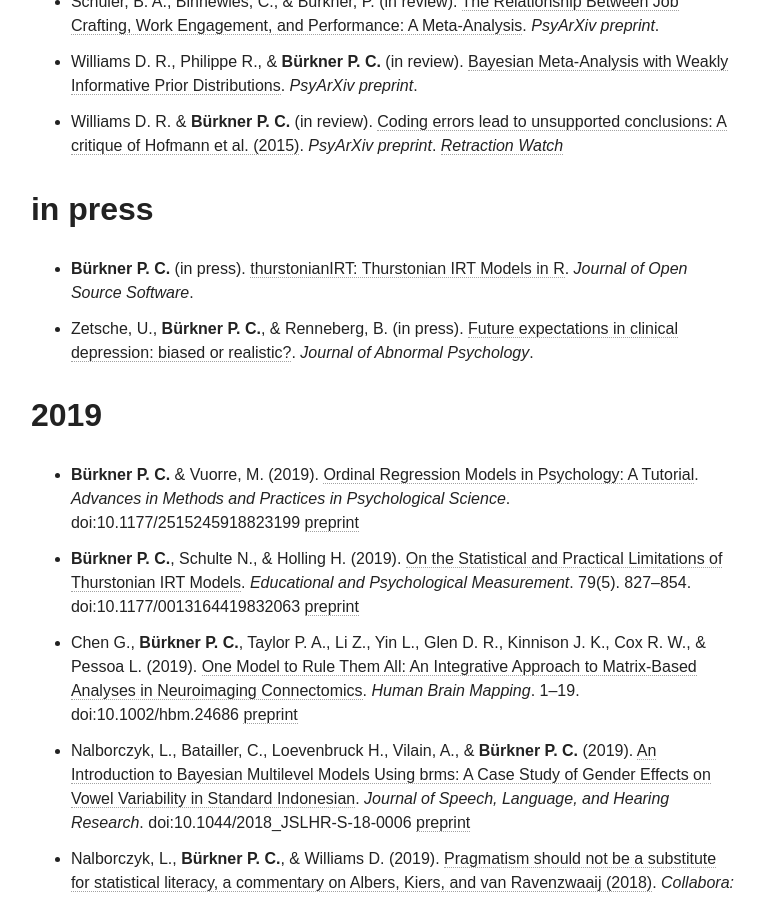
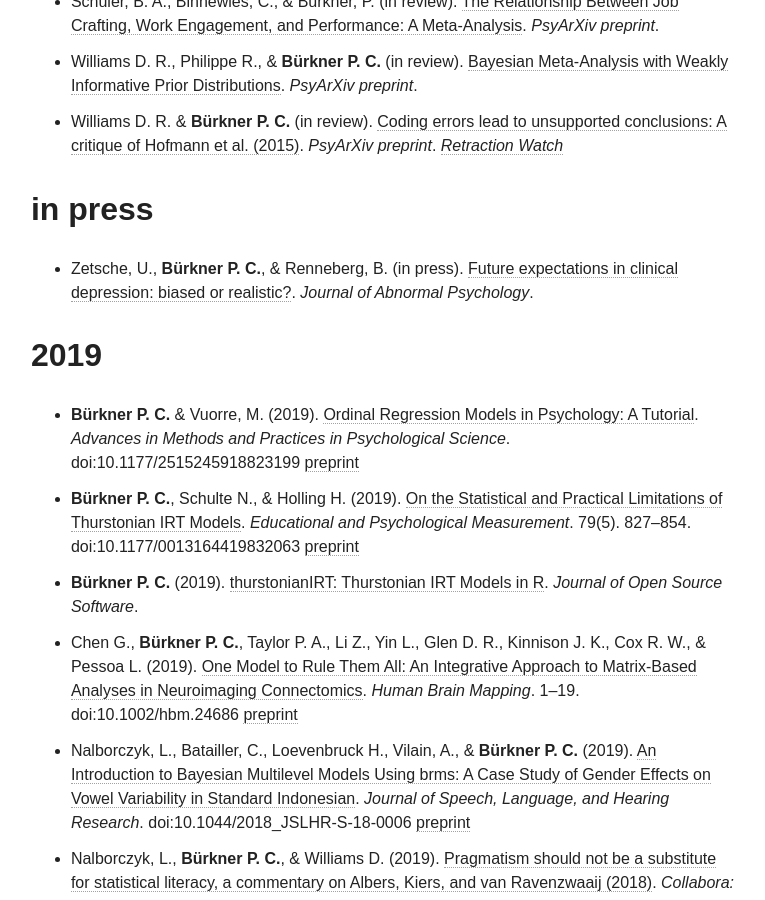
Before and after one commit to paul-buerkner/paul-buerkner.github.io, a Jekyll site: the page built from publications/index.md, in a window 1280 px wide and 900 px high, scrolled down 1292 px. Shown: the whole window, without its empty margins (255-1020 px from the left). Built offline with Jekyll 4.4.1, drawn with Linux system fonts in a browser that asks for light colours; nearby versions of some CDN libraries.

Commit message:
move paper to published

```diff
--- a/publications/index.md
+++ b/publications/index.md
@@ -19,13 +19,13 @@ excerpt: "A list of my publications"
 * Williams D. R. & **Bürkner P. C.** (in review). [Coding errors lead to unsupported conclusions: A critique of Hofmann et al. (2015)](https://osf.io/preprints/psyarxiv/2jpdb/). *PsyArXiv preprint*. [*Retraction Watch*](http://retractionwatch.com/2016/10/04/oh-well-love-hormone-doesnt-reduce-psychiatric-symptoms-says-researchers-in-request-to-retract/)
 
 ## in press
-* **Bürkner P. C.** (in press). [thurstonianIRT: Thurstonian IRT Models in R](https://github.com/openjournals/joss-papers/blob/joss.01641/joss.01641/10.21105.joss.01641.pdf). *Journal of Open Source Software*.
 * Zetsche, U., **Bürkner P. C.**, & Renneberg, B. (in press). [Future expectations in clinical depression: biased or realistic?](https://psyarxiv.com/w96k2/). *Journal of Abnormal Psychology*.
 
 ## 2019
 
 * **Bürkner P. C.** & Vuorre, M. (2019). [Ordinal Regression Models in Psychology: A Tutorial](https://journals.sagepub.com/doi/10.1177/2515245918823199). *Advances in Methods and Practices in Psychological Science*. doi:10.1177/2515245918823199 [preprint](https://psyarxiv.com/x8swp/)
 * **Bürkner P. C.**, Schulte N., & Holling H. (2019). [On the Statistical and Practical Limitations of Thurstonian IRT Models](https://journals.sagepub.com/doi/10.1177/0013164419832063). *Educational and Psychological Measurement*. 79(5). 827--854. doi:10.1177/0013164419832063 [preprint](https://psyarxiv.com/dbwn8/)
+* **Bürkner P. C.** (2019). [thurstonianIRT: Thurstonian IRT Models in R](https://joss.theoj.org/papers/10.21105/joss.01662). *Journal of Open Source Software*.
 * Chen G., **Bürkner P. C.**, Taylor P. A., Li Z., Yin L., Glen D. R., Kinnison J. K., Cox R. W., & Pessoa L. (2019). [One Model to Rule Them All: An Integrative Approach to Matrix-Based Analyses in Neuroimaging Connectomics](https://onlinelibrary.wiley.com/doi/full/10.1002/hbm.24686). *Human Brain Mapping*. 1--19. doi:10.1002/hbm.24686 [preprint](https://www.biorxiv.org/content/early/2018/11/01/459545)
 * Nalborczyk, L., Batailler, C., Loevenbruck H., Vilain, A., & **Bürkner P. C.** (2019). [An Introduction to Bayesian Multilevel Models Using brms: A Case Study of Gender Effects on Vowel Variability in Standard Indonesian](https://pubs.asha.org/doi/10.1044/2018_JSLHR-S-18-0006). *Journal of Speech, Language, and Hearing Research*. doi:10.1044/2018_JSLHR-S-18-0006 [preprint](https://psyarxiv.com/guhsa/)
 * Nalborczyk, L., **Bürkner P. C.**, & Williams D. (2019). [Pragmatism should not be a substitute for statistical literacy, a commentary on Albers, Kiers, and van Ravenzwaaij (2018)](https://www.collabra.org/articles/10.1525/collabra.197/). *Collabora: Psychology*. 5(1), 1--5. doi:10.1525/collabra.197 [preprint](https://psyarxiv.com/fmtkj/)
```
